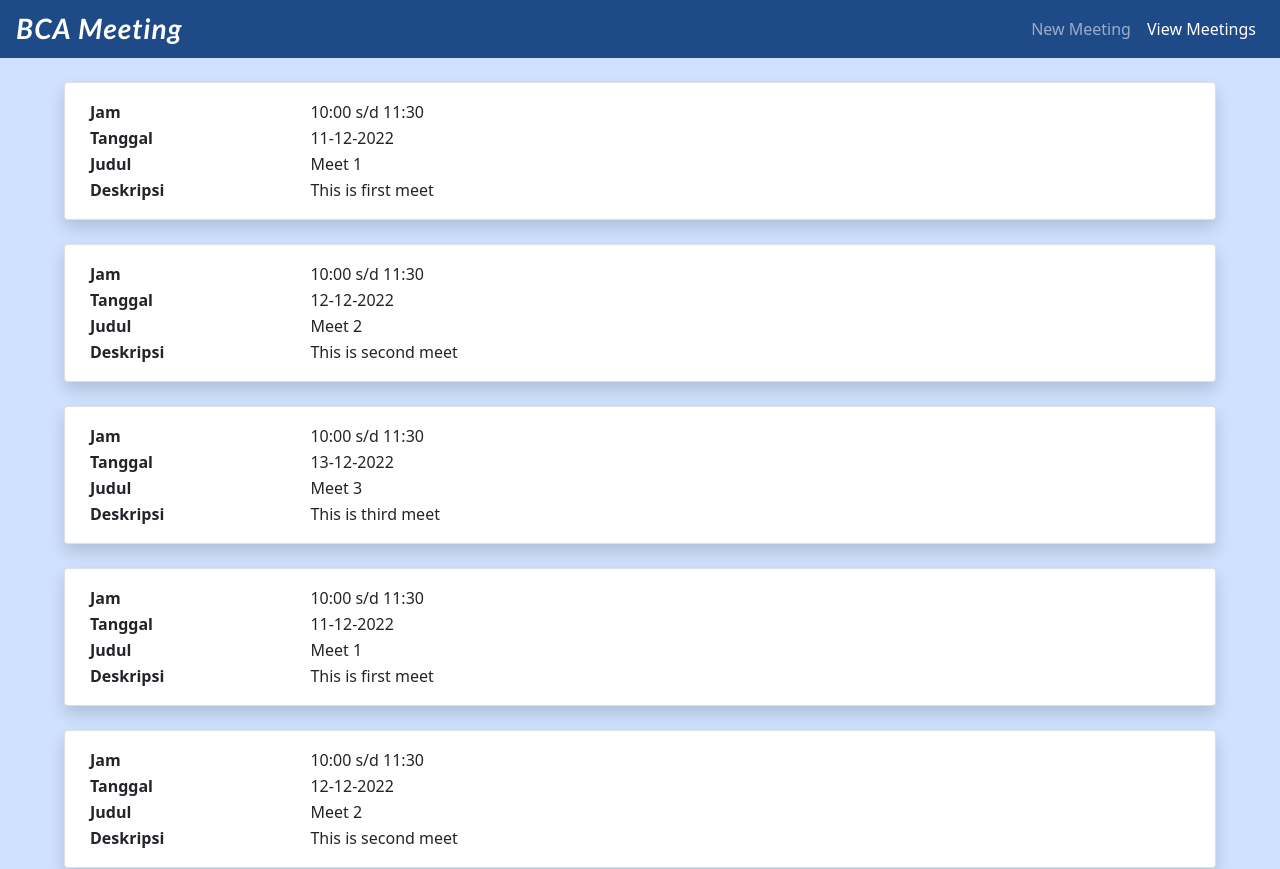
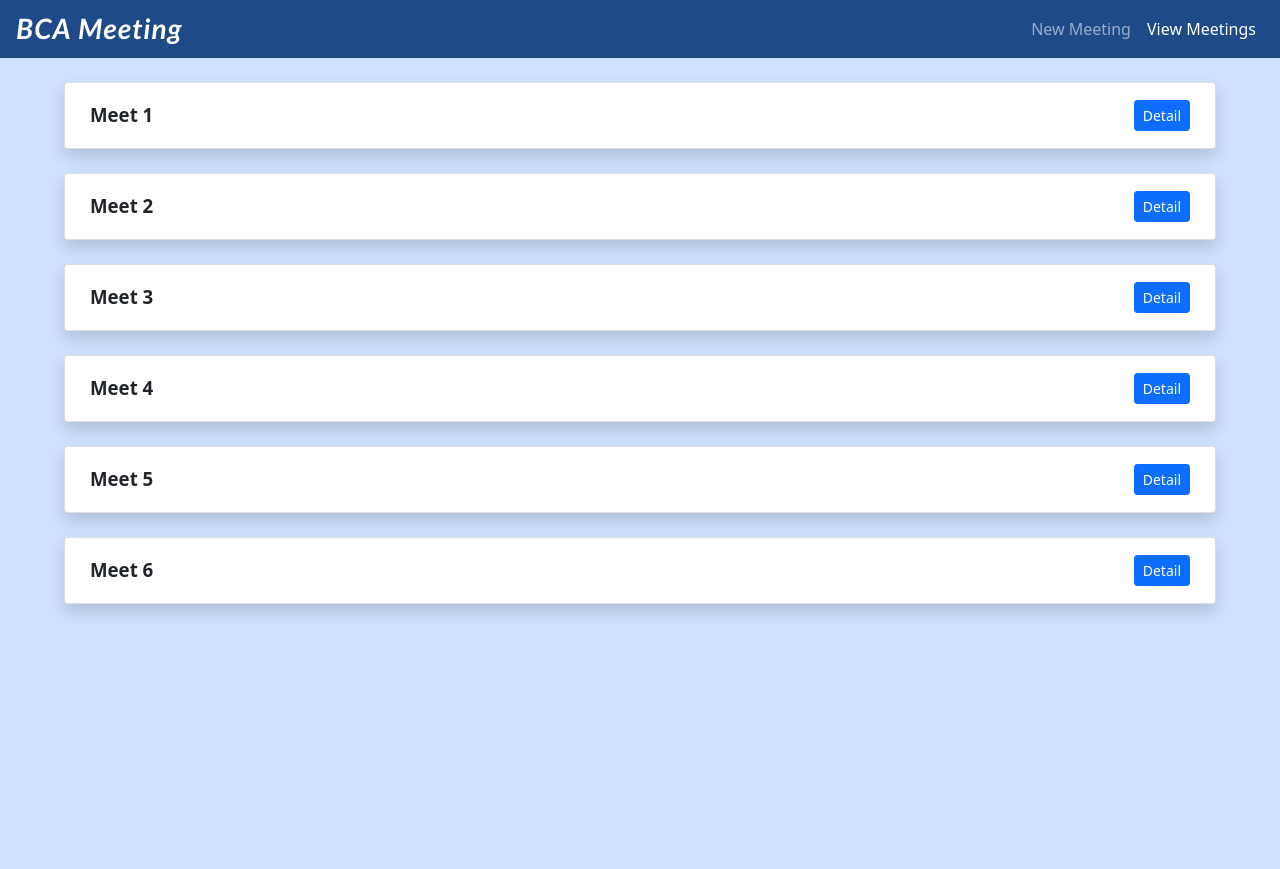
Before and after one commit to kevinnovianp/Task, an Angular app: page /view_meetings in a window 1280 px wide. Shown: the top 869 px of the page. After the commit the page ends 800 px from the top, so only its background shows below. Built offline with nearby package versions, Linux system fonts and the light colour scheme.

Commit message:
collapse btn

```diff
--- a/src/app/list/list.component.html
+++ b/src/app/list/list.component.html
@@ -2,24 +2,41 @@
   <div class="m-4" *ngIf="ctr">
     <div class="d-flex justify-content-center" *ngFor="let m of meets">
       <div class="list-group-item card p-4 pt-3 pb-3 mb-4 shadow bg-body rounded-2" style="width: 90vw;">
+        <div class="d-flex justify-content-between align-items-center">
           <table style="width: 100%;">
             <tr>
-            <td style="width: 20%;"><b>Jam</b></td>
-            <td style="width: 80%;">{{m.startTime}} s/d {{m.endTime}}</td>
+              <td style="width: 80%;"><b style="font-size: 14pt;">{{m.title}}</b></td>
+              <td style="width: 20%;">
+                <div class="container-fluid p-0 m-0 d-flex justify-content-end" style="width: 100%;">
+                  <button class="btn btn-primary btn-sm" type="button" data-toggle="collapse" [attr.data-target]="'#multiCollapseExample'+ m.id" aria-expanded="false">
+                    Detail
+                  </button>
+                </div>
+              </td>
+            </tr>
+          </table>
+        </div>
+        <div class="collapse multi-collapse" id="{{'multiCollapseExample'+m.id}}">
+          <div class="card card-body mt-2">
+            <table style="width: 100%;">
+              <tr>
+                <td style="width: 20%;"><b>Tanggal</b></td>
+                <td style="width: 60%;">{{m.date}}</td>
+                <td style="width: 20%;"></td>
               </tr>
               <tr>
-            <td><b>Tanggal</b></td>
-            <td>{{m.date}}</td>
-          </tr>
-          <tr>
-            <td><b>Judul</b></td>
-            <td>{{m.title}}</td>
+                <td><b>Jam</b></td>
+                <td>{{m.startTime}} s/d {{m.endTime}}</td>
+                <td style="width: 20%;"></td>
               </tr>
               <tr>
                 <td><b>Deskripsi</b></td>
                 <td style="line-height: 1rem;">{{m.desc}}</td>
+                <td style="width: 20%;"></td>
               </tr>
             </table>
+          </div>
+        </div>
       </div>
     </div>
   </div>
--- a/src/app/meeting-dump.ts
+++ b/src/app/meeting-dump.ts
@@ -4,7 +4,7 @@ export const MEETS:Meeting[] = [
   {id:1, startTime:'10:00', endTime:'11:30', date:'11-12-2022', title: 'Meet 1', desc: 'This is first meet'},
   {id:2, startTime:'10:00', endTime:'11:30', date:'12-12-2022', title: 'Meet 2', desc: 'This is second meet'},
   {id:3, startTime:'10:00', endTime:'11:30', date:'13-12-2022', title: 'Meet 3', desc: 'This is third meet'},
-  {id:1, startTime:'10:00', endTime:'11:30', date:'11-12-2022', title: 'Meet 1', desc: 'This is first meet'},
-  {id:2, startTime:'10:00', endTime:'11:30', date:'12-12-2022', title: 'Meet 2', desc: 'This is second meet'},
-  {id:3, startTime:'10:00', endTime:'11:30', date:'13-12-2022', title: 'Meet 3', desc: 'This is third meet'},
+  {id:4, startTime:'10:00', endTime:'11:30', date:'11-12-2022', title: 'Meet 4', desc: 'This is fourth meet'},
+  {id:5, startTime:'10:00', endTime:'11:30', date:'12-12-2022', title: 'Meet 5', desc: 'This is fifth meet'},
+  {id:6, startTime:'10:00', endTime:'11:30', date:'13-12-2022', title: 'Meet 6', desc: 'This is sixth meet'},
 ]
```
Lines whose indentation alone changed are shown as unchanged.
